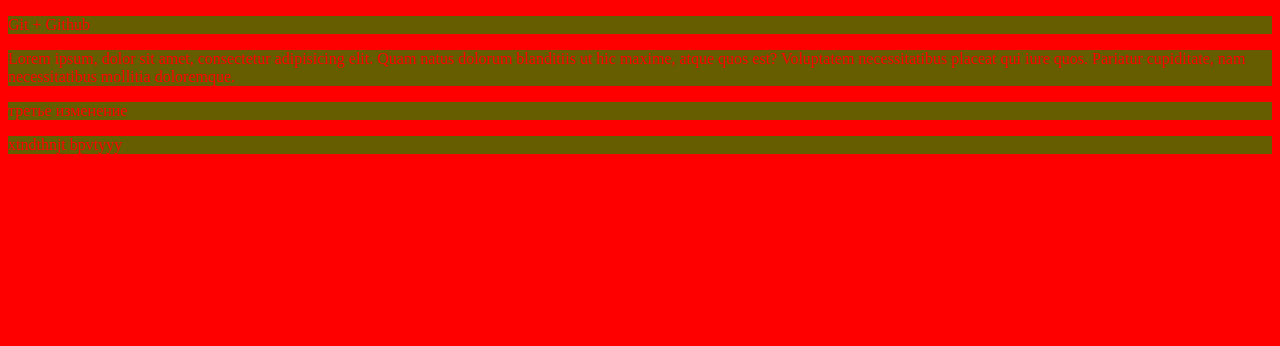
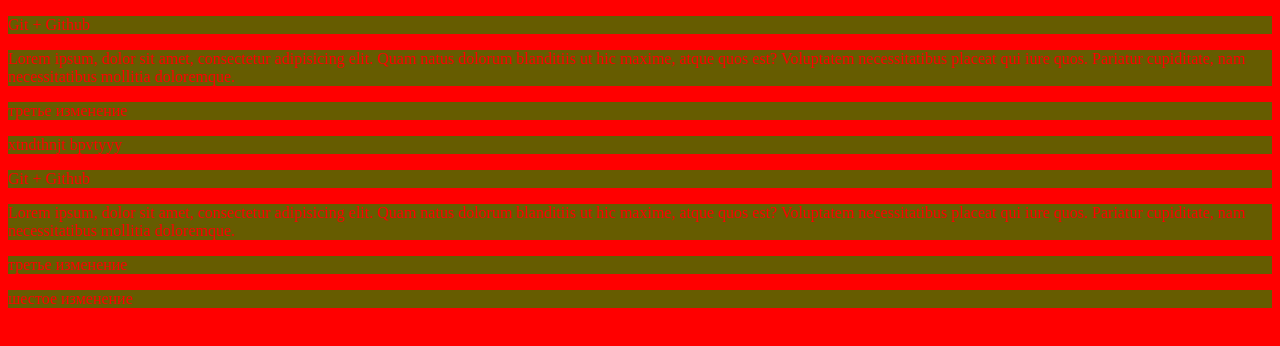
Before and after one commit to anzorik22333/gittiest, a plain HTML site: page index.html in a window 1280 px wide. Drawn offline with Linux system fonts and the light colour scheme.

Commit message:
шестое изменение

```diff
--- a/index.html
+++ b/index.html
@@ -11,5 +11,9 @@
 	<p>Lorem ipsum, dolor sit amet, consectetur adipisicing elit. Quam natus dolorum blanditiis ut hic maxime, atque quos est? Voluptatem necessitatibus placeat qui iure quos. Pariatur cupiditate, nam necessitatibus mollitia doloremque.</p>
 	<p>третье изменение</p>
 	<p>xtndthnjt bpvtyyy</p>
+	<p>Git + Github</p>
+	<p>Lorem ipsum, dolor sit amet, consectetur adipisicing elit. Quam natus dolorum blanditiis ut hic maxime, atque quos est? Voluptatem necessitatibus placeat qui iure quos. Pariatur cupiditate, nam necessitatibus mollitia doloremque.</p>
+	<p>третье изменение</p>
+	<p>шестое изменение </p>
 </body>
 </html>
```
